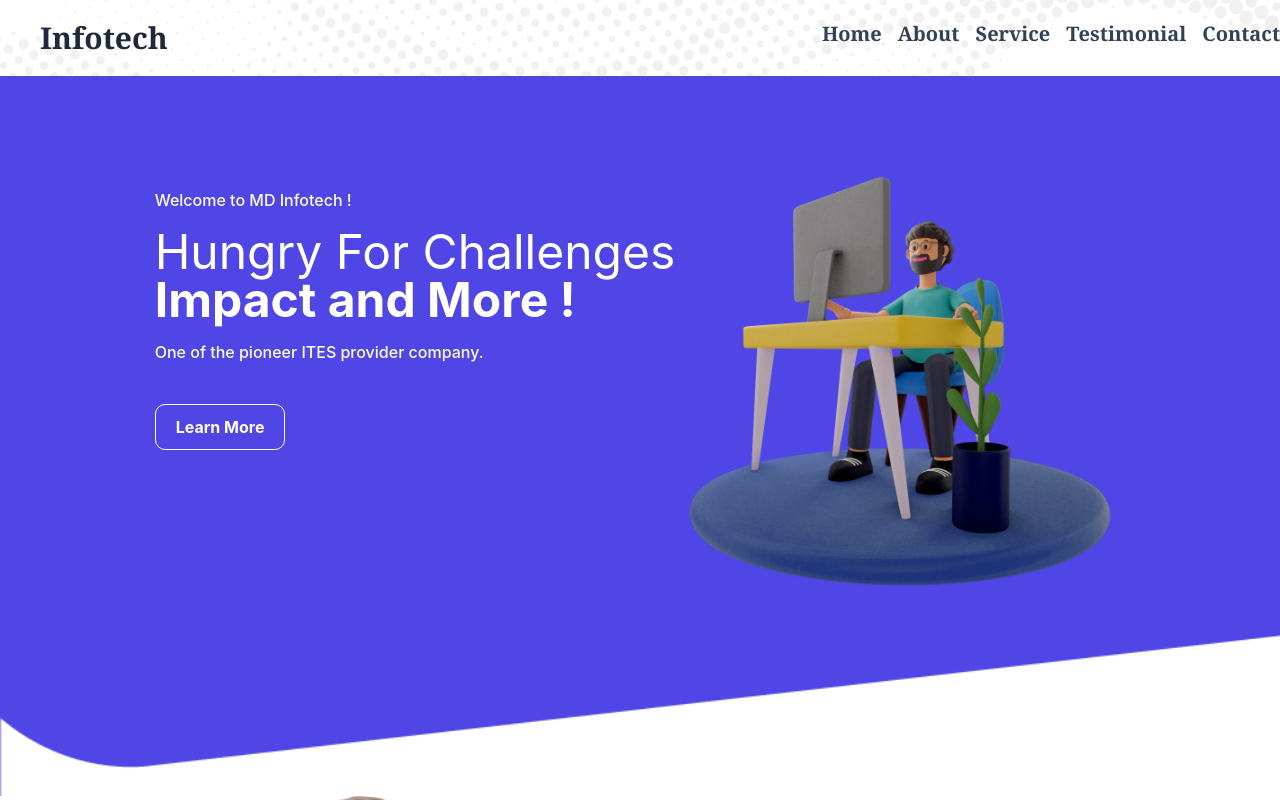
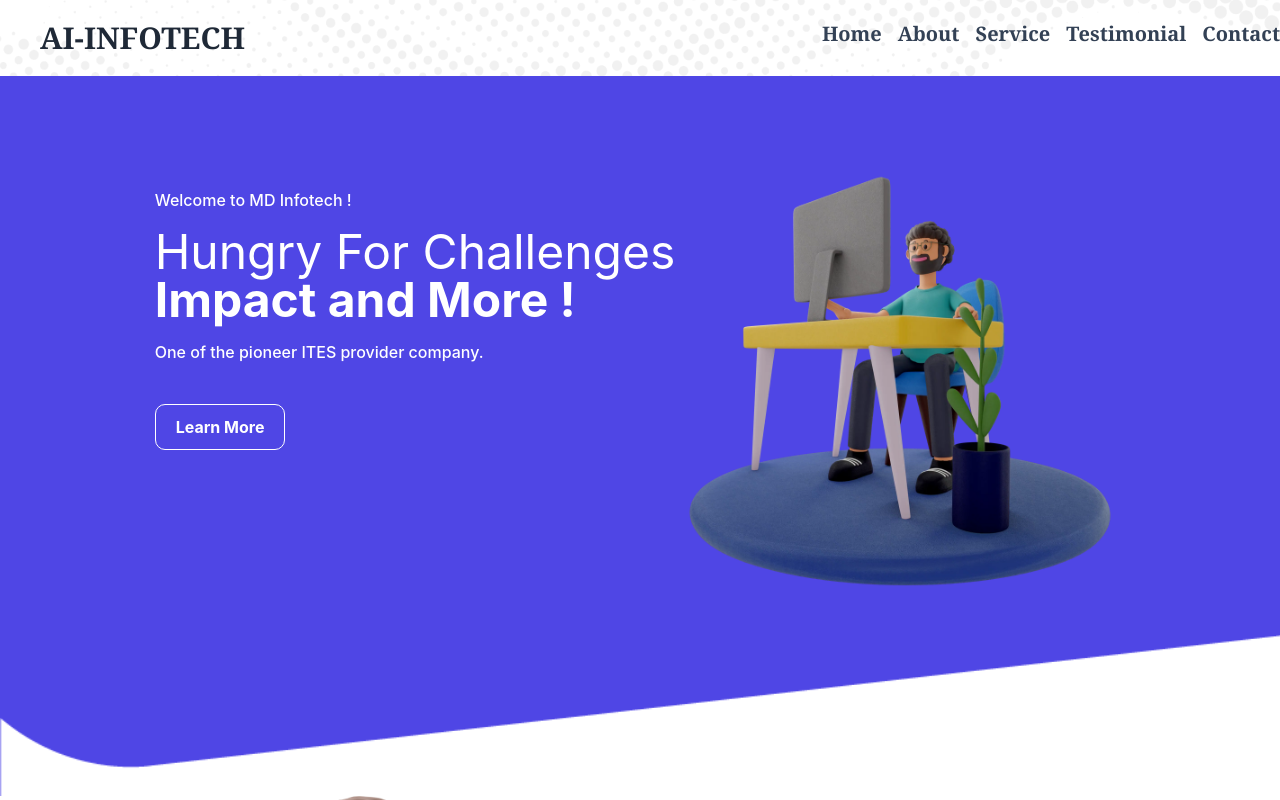
Before and after one commit to IstiakAhamedAshik/InfoTech, a React (Create React App) app: page / in a window 1280 px wide. Shown: the top 800 px of the page. Built offline with nearby package versions, Linux system fonts and the light colour scheme.

Commit message:
name change

```diff
--- a/src/components/navbar/Navbar.js
+++ b/src/components/navbar/Navbar.js
@@ -13,7 +13,7 @@ const Navbar = () => {
       <section className='container mx-auto flex justify-between relative nav-large'>
         <div>
           <Link to='/' className='text-3xl font-bold ml-10 font-serif'>
-            Infotech
+            AI-INFOTECH
           </Link>
         </div>
         <div>
```
